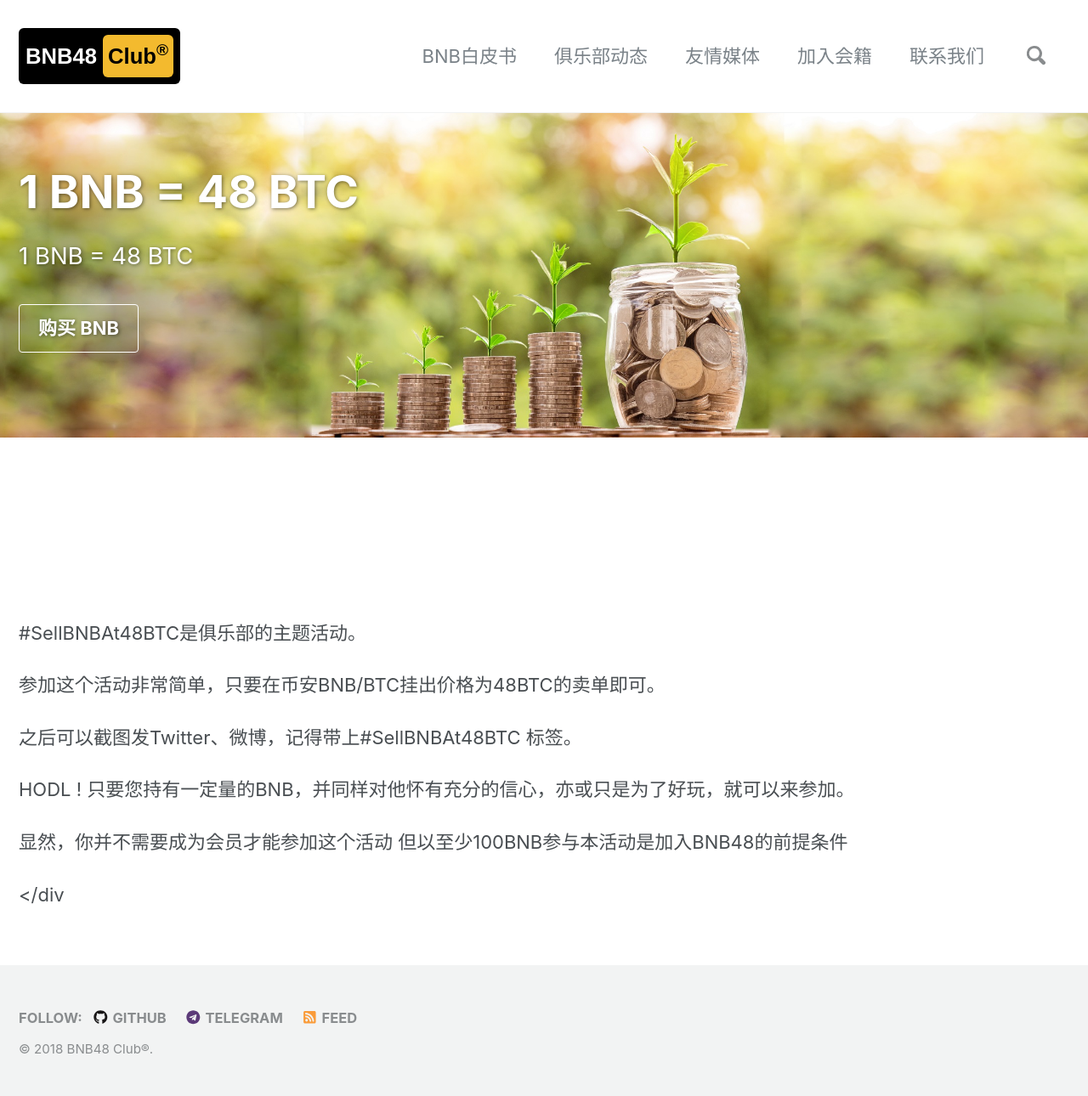
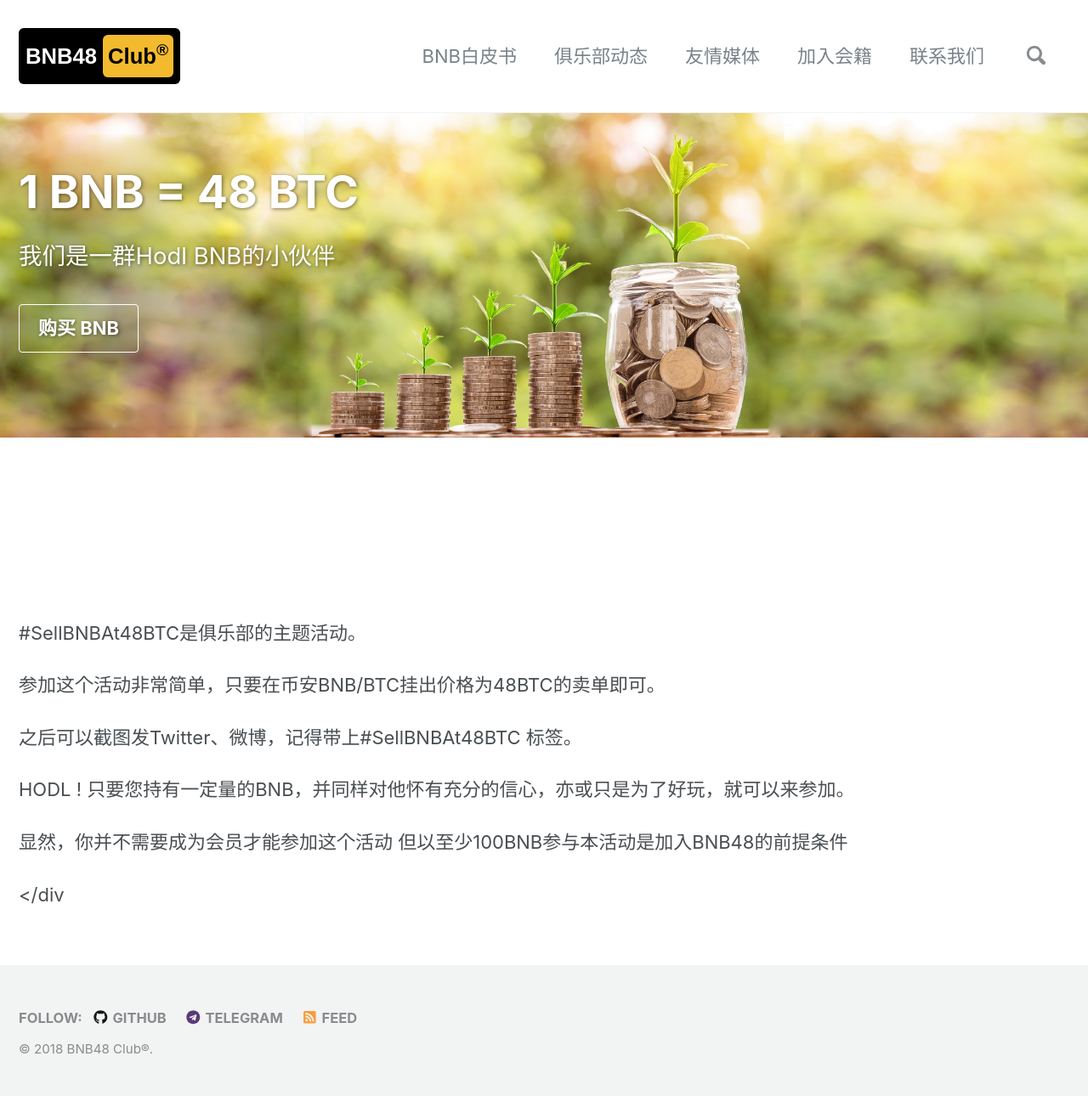
Before and after one commit to 48Club/BNB48Club.github.io, a Jekyll site: the page built from _pages/home.md, in a window 1280 px wide. Shown: the whole page at 85% size. Built offline with Jekyll 4.4.1, drawn with Linux system fonts in a browser that asks for light colours; nearby versions of some CDN libraries.

Commit message:
Update home.md

```diff
--- a/_pages/home.md
+++ b/_pages/home.md
@@ -7,7 +7,7 @@
   overlay_image: /assets/money-2724241.jpg
   cta_label: "购买 BNB"
   cta_url: "https://www.binance.com/trade.html?symbol=BNB_BTC"
-excerpt: "1 BNB = 48 BTC"
+excerpt: "我们是一群Hodl BNB的小伙伴"
 
 ---
 
```
